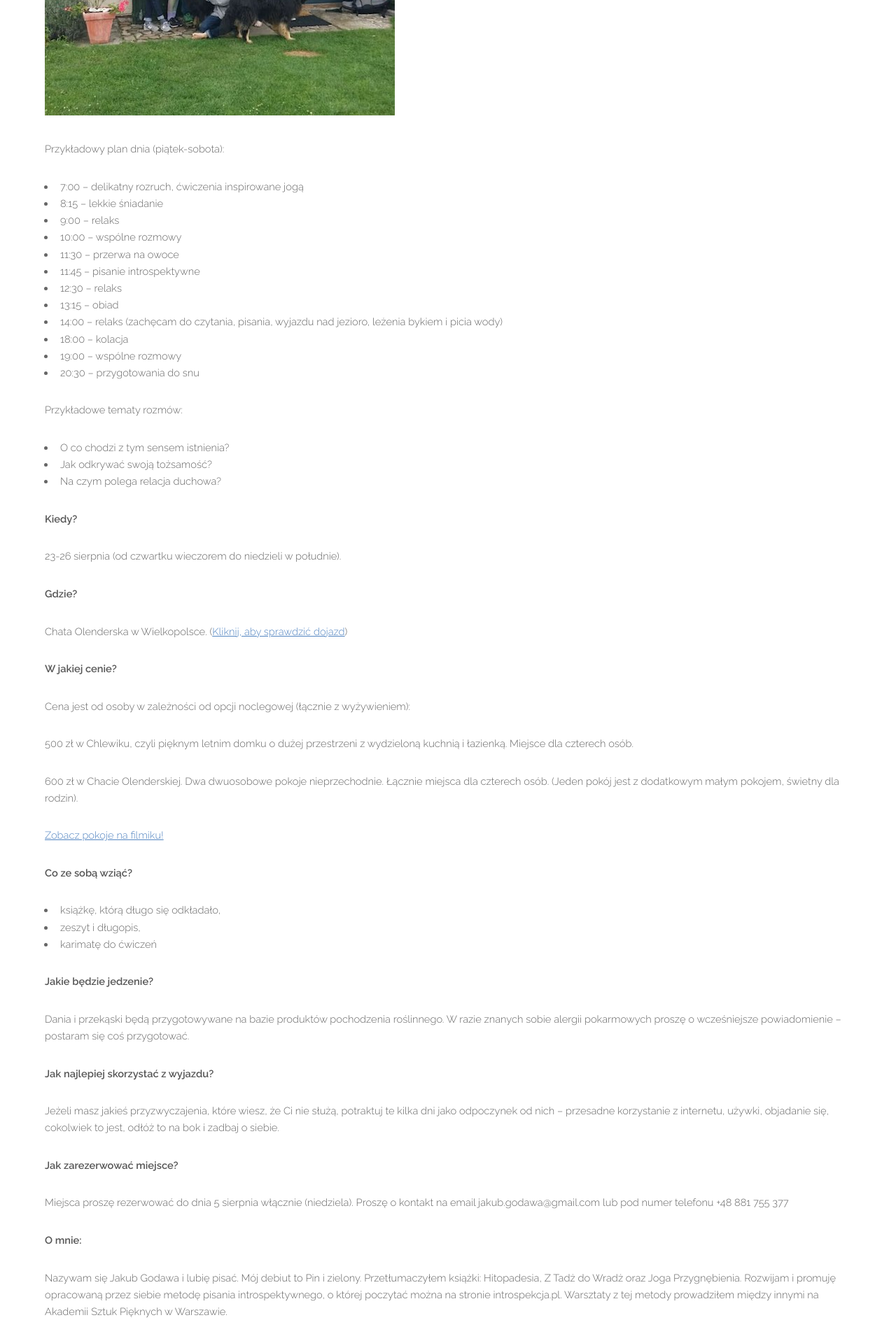
After one commit to vysogot/introspekcja, a PHP site: page /wyjazd-do-lasu.html in a window 1280 px wide. The commit adds this page. Shown: the part 1120-3037 px from the top of the page at 70% size. Run offline with PHP 8.4, Linux system fonts and the light colour scheme.

Commit message:
add routes

```diff
--- /dev/null
+++ b/wyjazd-do-lasu.html
@@ -0,0 +1,217 @@
+<!DOCTYPE HTML>
+<!--
+    Theory by TEMPLATED
+    templated.co @templatedco
+    Released for free under the Creative Commons Attribution 3.0 license (templated.co/license)
+-->
+<html>
+
+    <head>
+        <title>Pisanie introspektywne | Warsztaty</title>
+        <meta charset="utf-8" />
+        <meta name="viewport" content="width=device-width, initial-scale=1" />
+        <meta name="description" content="Chata Olenderska, duchowość, pisanie introspektywne i psychologia Wedyjska. Zapraszam!">
+        <meta name="keywords" content="introspekcja, pisanie, emocje, rozwój, coaching, książki, warsztaty, kurs online, konsultacje, mentoring, hinduizm, kryszna, tłumaczenia, psychologia wedyjska, joga">
+        <link rel="stylesheet" href="assets/css/main.css" />
+
+        <meta property="og:url"                content="http://introspekcja.pl/wyjazd-do-lasu.html" />
+        <meta property="og:type"               content="website" />
+        <meta property="og:title"              content="Spotkajmy się w lesie!" />
+        <meta property="og:description"        content="Wyjazd 23-26 sierpnia. Rozmowy, spacery, introspekcja i dobre jedzenie." />
+        <meta property="og:image"              content="http://introspekcja.pl/foto/foto/grupa-1.jpg" />
+        <meta property="fb:app_id"             content='' />
+    </head>
+
+    <body class="subpage">
+
+        <!-- Header -->
+        <header id="header">
+            <div class="inner">
+                <span class="logo"><a href="./">Wróć do strony głównej</a></span>
+            </div>
+        </header>
+
+        <!-- Three -->
+    <section id="three" class="wrapper" style="padding-bottom: 50px;">
+        <div class="inner">
+            <header class="align-center">
+                <h2>Chodź do lasu!</h2>
+                <p>Wyjazd 23 do 26 sierpnia</p>
+            </header>
+            <div class="content" id="workshops">
+                <div class="row">
+
+                    <div class="12u 12u$(small)">
+                        <p>Cześć,</p>
+
+<p>organizuję w sierpniu wypoczynek w Chacie Olenderskiej. Będziemy chodzić na spacery, pisać, rozmawiać, dobrze jeść i smacznie spać. Będę gotował, pokazywał jak stosować automasaż oraz przedstawię sposoby na poranny rozruch, medytację i ćwiczenia oddechowe.</p>
+
+<p> <span class="image fit"><img src="/foto/grupa-1.jpg" alt="Zapraszam na warsztaty w Chacie Olenderskiej, już w październiku, 13stego w piątek!" /></span><span class="image fit"><img src="/foto/grupa-2.jpg" alt="Zapraszam na warsztaty w Chacie Olenderskiej, już w październiku, 13stego w piątek!" /></span></p>
+
+<p>Przykładowy plan dnia (piątek-sobota):</p>
+
+<ul>
+
+<li>7:00 – delikatny rozruch, ćwiczenia inspirowane jogą</li>
+
+<li>8:15 – lekkie śniadanie</li>
+
+<li>9:00 – relaks</li>
+
+<li>10:00 – wspólne rozmowy</li>
+
+<li>11:30 – przerwa na owoce</li>
+
+<li>11:45 – pisanie introspektywne</li>
+
+<li>12:30 – relaks</li>
+
+<li>13:15 – obiad</li>
+
+<li>14:00 – relaks (zachęcam do czytania, pisania, wyjazdu nad jezioro, leżenia bykiem i picia wody)</li>
+
+<li>18:00 – kolacja</li>
+
+<li>19:00 – wspólne rozmowy</li>
+
+<li>20:30 – przygotowania do snu</li>
+
+</ul>
+
+<p>Przykładowe tematy rozmów:</p>
+
+<ul>
+
+<li>O co chodzi z tym sensem istnienia?</li>
+
+<li>Jak odkrywać swoją tożsamość?</li>
+
+<li>Na czym polega relacja duchowa?</li>
+
+</ul>
+
+<p><strong>Kiedy?</strong></p>
+
+<p>23-26 sierpnia (od czwartku wieczorem do niedzieli w południe).</p>
+
+
+
+<p><strong>Gdzie?</strong></p>
+
+<p>Chata Olenderska w Wielkopolsce. (<a href="https://chata-olenderska.pl/kontakt">Kliknij, aby sprawdzić dojazd</a>)</p>
+
+
+
+<p><strong>W jakiej cenie?</strong></p>
+
+<p>Cena jest od osoby w zależności od opcji noclegowej (łącznie z wyżywieniem):</p>
+
+<p>500 zł w Chlewiku, czyli pięknym letnim domku o dużej przestrzeni z wydzieloną kuchnią i łazienką. Miejsce dla czterech osób.</p>
+
+<p>600 zł w Chacie Olenderskiej. Dwa dwuosobowe pokoje nieprzechodnie. Łącznie miejsca dla czterech osób. (Jeden pokój jest z dodatkowym małym pokojem, świetny dla rodzin).</p>
+
+
+
+<p><a href="https://www.youtube.com/watch?v=BpR5VmDqFT8">Zobacz pokoje na filmiku!</a></p>
+
+
+
+<p><strong>Co ze sobą wziąć?</strong></p>
+
+<ul>
+
+<li>książkę, którą długo się odkładało,</li>
+
+<li>zeszyt i długopis,</li>
+
+<li>karimatę do ćwiczeń</li>
+
+</ul>
+
+<p><strong>Jakie będzie jedzenie?</strong></p>
+
+<p>Dania i przekąski będą przygotowywane na bazie produktów pochodzenia roślinnego. W razie znanych sobie alergii pokarmowych proszę o wcześniejsze powiadomienie – postaram się coś przygotować.</p>
+
+
+
+<p><strong>Jak najlepiej skorzystać z wyjazdu?</strong></p>
+
+<p>Jeżeli masz jakieś przyzwyczajenia, które wiesz, że Ci nie służą, potraktuj te kilka dni jako odpoczynek od nich – przesadne korzystanie z internetu, używki, objadanie się, cokolwiek to jest, odłóż to na bok i zadbaj o siebie.</p>
+
+
+
+<p><strong>Jak zarezerwować miejsce?</strong></p>
+
+<p>Miejsca proszę rezerwować do dnia 5 sierpnia włącznie (niedziela). Proszę o kontakt na email jakub.godawa@gmail.com lub pod numer telefonu +48 881 755 377</p>
+
+
+
+<p><strong>O mnie:</strong></p>
+
+
+
+<p>Nazywam się Jakub Godawa i lubię pisać. Mój debiut to Pin i zielony. Przetłumaczyłem książki: Hitopadesia, Z Tadż do Wradż oraz Joga Przygnębienia. Rozwijam i promuję opracowaną przez siebie metodę pisania introspektywnego, o której poczytać można na stronie introspekcja.pl. Warsztaty z tej metody prowadziłem między innymi na Akademii Sztuk Pięknych w Warszawie.</p>
+
+
+
+<p>Pochodzę z Poznania. Półtora roku mieszkałem w Indiach, trzy lata w Hiszpanii i rok w Berlinie. Obecnie wraz z narzeczoną mieszkam w Otwocku.</p>
+
+
+
+<p>Z zawodu i wykształcenia jestem programistą. Przez ostatnie dziesięć miesięcy współprowadziłem cotygodniową grupę terapeutyczną w Warszawie. Jestem certyfikowanym konsultantem Ajurwedy, coachem i terapeutą Reiki. Filozofii uczę się od swojego nauczyciela z Indii. Mam 32 lata.</p>
+
+
+
+<p>Kalendarz spotkań: <a href="http://introspekcja.pl/warsztaty.html">tutaj</a></p>
+
+
+
+<p><strong>Inspiracja:</strong></p>
+
+
+
+<p><em>"Chodzi o postawę serca, które albo wychyla się ku czemuś, co jest poza czy raczej ponad nami, albo pozostaje w ciasnym kręgu własnego 'ja'. W tym znaczeniu wszyscy jesteśmy nie do końca jednoznaczni. Prawda jest taka, że nawet ten, kto deklaruje, że kieruje się w życiu wartościami: dobrem, miłością, prawdą, czasem oszukuje samego siebie i jego wybory są nie zawsze uświadomioną mieszaniną dobra i egoizmu. Może też być odwrotnie. Nawet jeśli ktoś żyje daleko od świata wartości, to nosi w sobie głębokie pragnienie dobra. I ono może objawić się w najmniej oczekiwanym momencie".</em> – siostra Bogna Młynarz </p>
+                        </div>
+                </div>
+
+            </div>
+        </div>
+
+
+    </section>
+
+        <!-- Footer -->
+        <footer id="footer">
+            <div class="inner">
+                <div class="flex">
+                    <div class="copyright">
+                        &copy; Jakub Godawa
+                    </div>
+                    <ul class="icons">
+                        <li><a href="https://www.instagram.com/jakubgodawa/" class="icon fa-instagram"><span class="label">Instagram</span></a></li>
+                        <li><a href="https://www.youtube.com/c/jakub_godawa" class="icon fa-youtube"><span class="label">YouTube</span></a></li>
+                    </ul>
+                </div>
+            </div>
+        </footer>
+
+        <!-- Scripts -->
+        <script src="assets/js/jquery.min.js"></script>
+        <script src="assets/js/skel.min.js"></script>
+        <script src="assets/js/util.js"></script>
+        <script src="assets/js/main.js"></script>
+
+        <script>
+(function(i,s,o,g,r,a,m){i['GoogleAnalyticsObject']=r;i[r]=i[r]||function(){
+    (i[r].q=i[r].q||[]).push(arguments)},i[r].l=1*new Date();a=s.createElement(o),
+        m=s.getElementsByTagName(o)[0];a.async=1;a.src=g;m.parentNode.insertBefore(a,m)
+})(window,document,'script','https://www.google-analytics.com/analytics.js','ga');
+
+ga('create', 'UA-102246656-1', 'auto');
+ga('send', 'pageview');
+
+        </script>
+
+    </body>
+
+</html>
```
Also changed, not shown: index.php (+11 -11 lines), warsztaty.html (+4 -14 lines), .htaccess.
